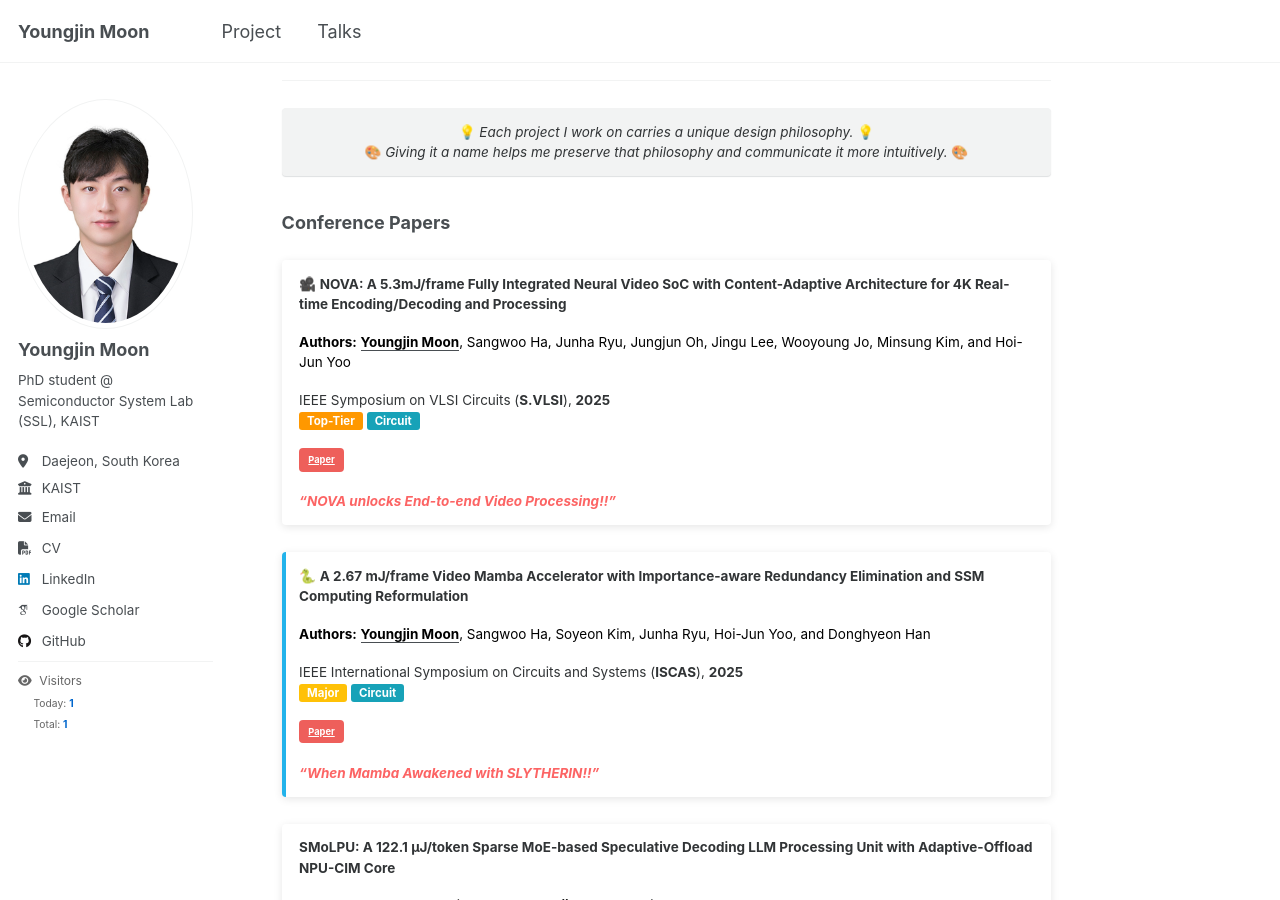
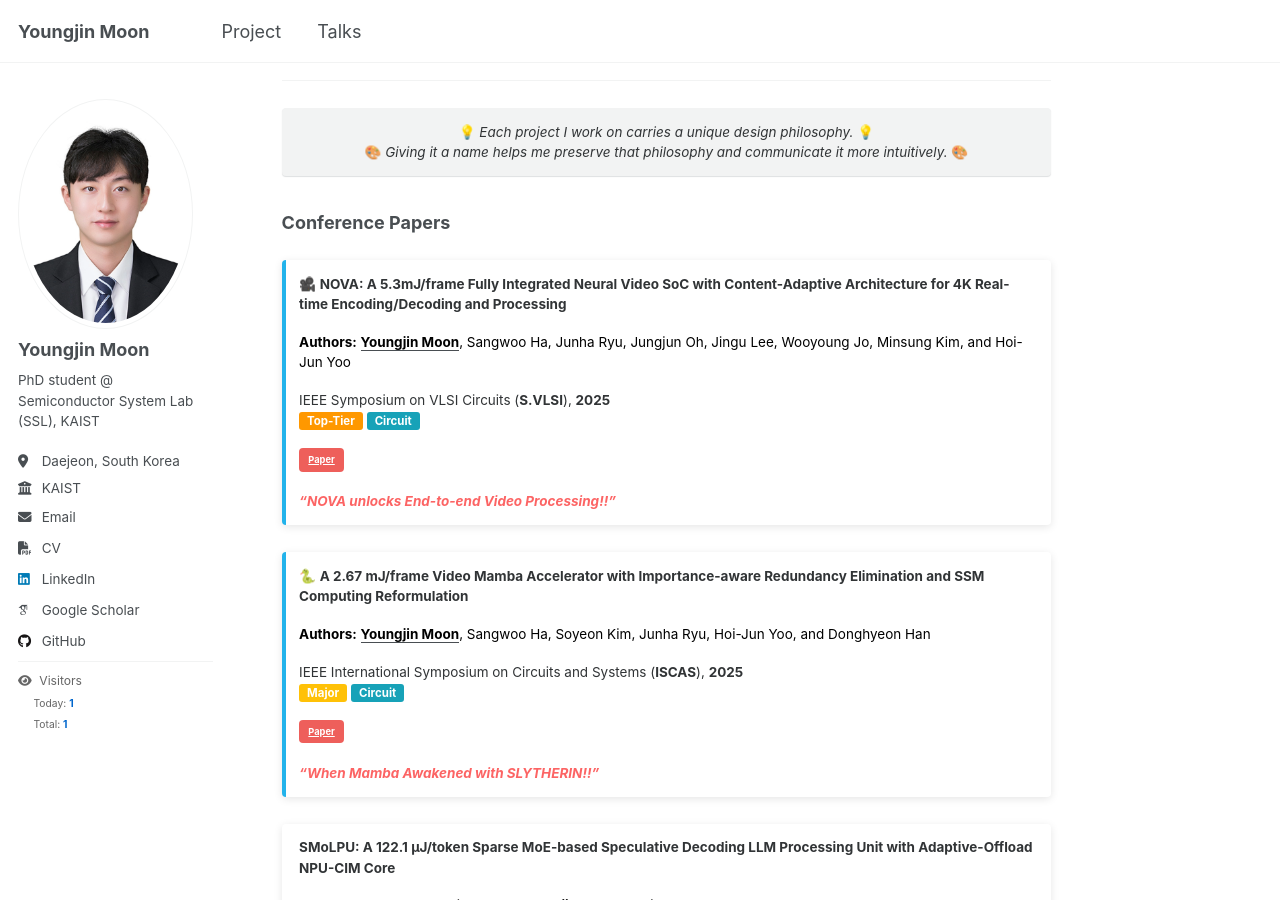
Before and after one commit to yjmoon99/yjmoon99.github.io, a Jekyll site: the page built from _pages/about.md, in a window 1280 px wide and 900 px high, scrolled down 976 px. Built offline with Jekyll 4.4.1, drawn with Linux system fonts in a browser that asks for light colours; some web fonts are replaced; a script that is not in the unit is left out.

Commit message:
Update Profile

```diff
--- a/_pages/about.md
+++ b/_pages/about.md
@@ -43,7 +43,7 @@ Advised by Professor <span style="color: #0066cc;">**Hoi-Jun Yoo**</span> in <sp
 </div> -->
 
 ### Conference Papers
-<div class="notice notice--info" markdown="1" style="border-left: 4px solid transparent; margin-bottom: 1.5em; background-color: white; box-shadow: 0 2px 8px rgba(0,0,0,0.1); border-radius: 4px; padding: 1em; font-size: 1.6em;">
+<div class="notice notice--info" markdown="1" style="border-left: 4px solid #22b3eb; margin-bottom: 1.5em; background-color: white; box-shadow: 0 2px 8px rgba(0,0,0,0.1); border-radius: 4px; padding: 1em; font-size: 1.6em;">
 🎥 **NOVA: A 5.3mJ/frame Fully Integrated Neural Video SoC with Content-Adaptive Architecture for 4K Real-time Encoding/Decoding and Processing**
 
 <span style="color: #000; font-weight: bold;">Authors:</span> <span style="color: #000;"><strong><u>Youngjin Moon</u></strong>, Sangwoo Ha, Junha Ryu, Jungjun Oh, Jingu Lee, Wooyoung Jo, Minsung Kim, and Hoi-Jun Yoo</span>
```
